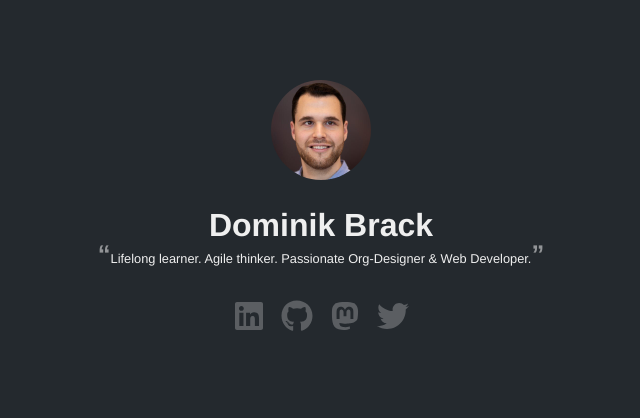
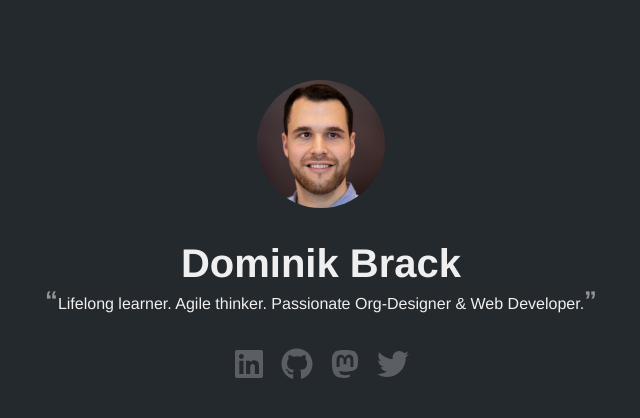
Before and after one commit to dbrack/brack.io-website, a React (Vite) app: page / in a window 1280 px wide. Shown: the top 418 px of the page, without its empty margins (319-959 px from the left). Built offline with nearby package versions, Linux system fonts and the light colour scheme.

Commit message:
Increase font-sizes and avatar

```diff
--- a/src/Avatar.tsx
+++ b/src/Avatar.tsx
@@ -3,8 +3,7 @@ import styled from 'styled-components';
 
 const CircularPicture = styled.img`
 	border-radius: 50%;
-	wdith: 6.25rem;
-	height: 6.25rem;
+	height: 8rem;
 `;
 
 const Avatar = () => {
--- a/src/Header.tsx
+++ b/src/Header.tsx
@@ -5,14 +5,16 @@ import Avatar from './Avatar';
 
 const Title = styled.h1`
 	text-align: center;
-	font-size: 2rem;
+	font-size: 2.5rem;
 	margin-bottom: 0.1rem;
 `;
 
 const TagLine = styled.span`
-	font-size: 0.8rem;
-	line-height: 1.2rem;
+	font-size: 1rem;
+	line-height: 1.5rem;
 	display: block;
+	overflow-wrap: break-word;
+	text-wrap: wrap;
 	&::before {
 		content: open-quote;
 		font-weight: bolder;
```
